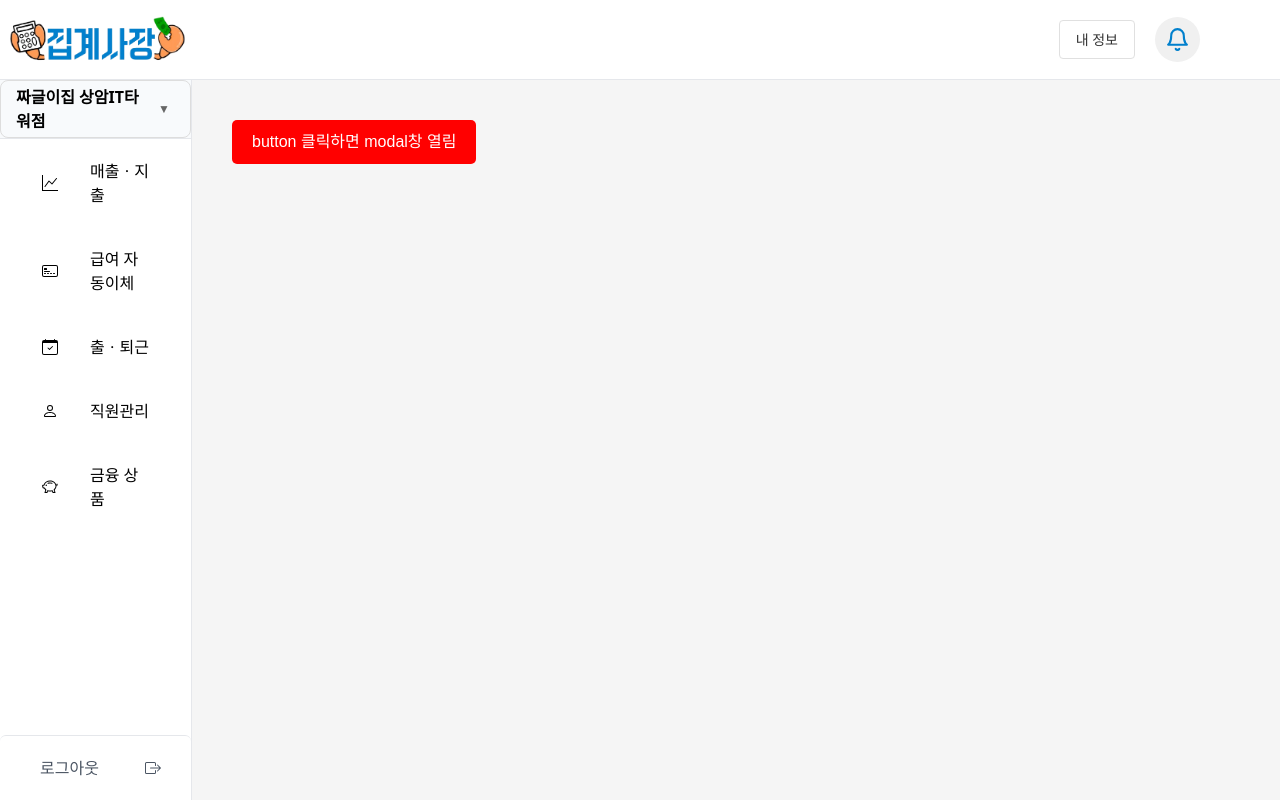
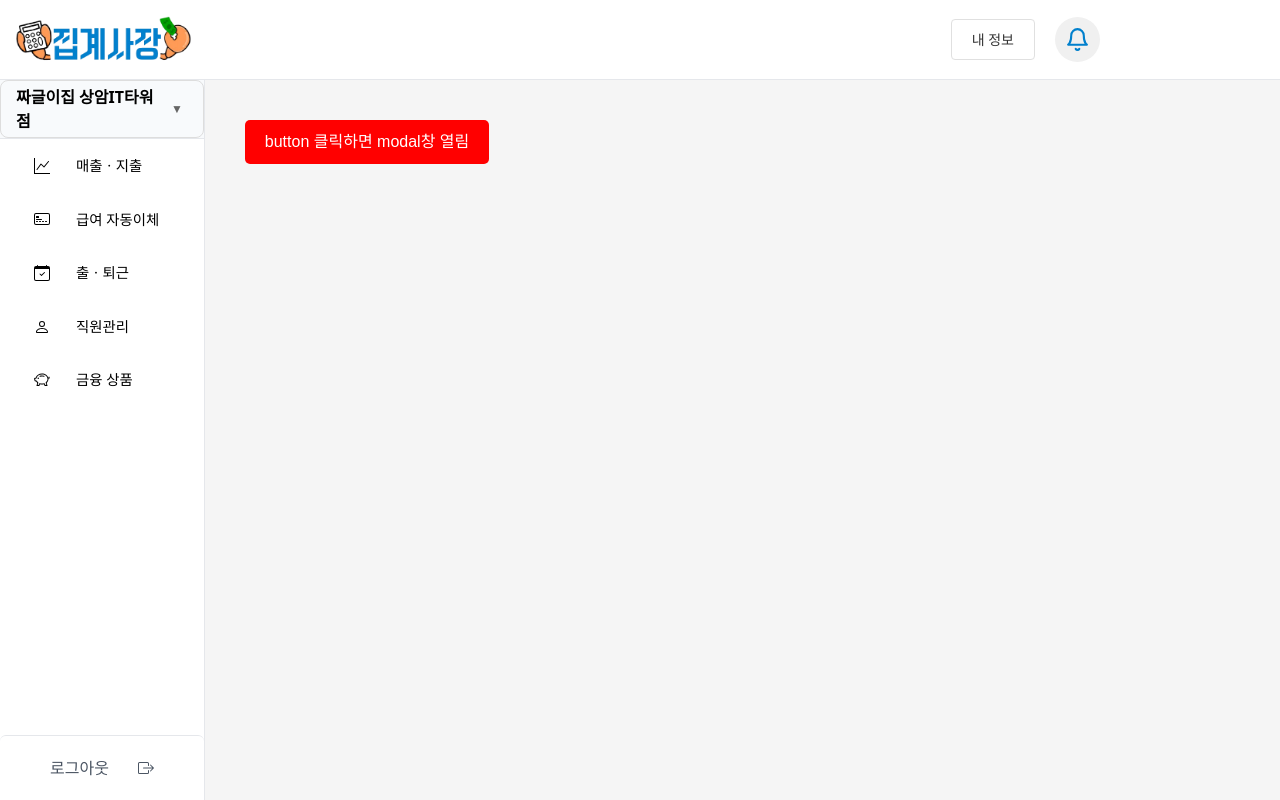
Before and after one commit to woorifisa-projects-3rd/MSA-FE, a Next.js app: page /mypage in a window 1280 px wide. Built offline with nearby package versions, Linux system fonts and the light colour scheme.

Commit message:
fix:header,navigation css 수정

```diff
--- a/app/globals.css
+++ b/app/globals.css
@@ -10,7 +10,7 @@
   --main-woori-blue: #0180CD;
   --woori-light-blue: #38BEEF;
   --woori-deep-blue: #0067AC;
-  --sidebar-width: 15%;
+  --sidebar-width: 16%;
 }
 
 body {
--- a/components/header/main-header/main-header.module.css
+++ b/components/header/main-header/main-header.module.css
@@ -24,7 +24,7 @@
 .headerRight {
     width: calc(100% - var(--sidebar-width));
     height: 100%;
-    padding-right: 80px;
+    padding-right: 180px;
     display: flex;
     align-items: center;
     justify-content: space-between;
@@ -45,7 +45,7 @@
 .profile_button {
     background-color: #FFFFFF;
     border: 1px solid #e0e0e0;
-    padding: 8px 16px;
+    padding: 9px 20px;
     border-radius: 4px;
     font-size: 14px;
     color: #333;
--- a/components/navigation/navigation.module.css
+++ b/components/navigation/navigation.module.css
@@ -19,7 +19,7 @@
 .mainItemBox{
     display: flex;
     align-items: center;
-    padding: 20px 40px;
+    padding: 20px 60px;
     font-size: 16px;
     cursor: pointer;
 }
@@ -33,23 +33,24 @@
 .icon {
     font-size: 1rem;
     min-width: 20px;
-    margin-right: 30px;
+    margin-right: 35px;
     font-weight: 600;
 
 }
 
 .subMenuBox{
     font-size: 12px;
-    padding: 8px 20px 8px 80px;
+    /* padding: 8px 20px 8px 80px;  */
+    padding:8px 0;
     display: flex;
     flex-direction: column;
-    gap: 12px;
+    gap: 20px;
     background-color: #f9fafb;
 }
 
 .subMenuItem{
     display: flex;
-    /* justify-content: center; */
+    justify-content: center;
     width: 100%;
     font-size: 13px;
 }
@@ -61,7 +62,7 @@
 
 
 .logout {
-    padding: 20px 30px 20px 40px;
+    padding: 20px 50px;
     display: flex;
     justify-content: space-between;
     align-items: center;
@@ -75,3 +76,58 @@
 .logout:hover {
     color: var(--woori-deep-blue);
 }
+
+/* 반응형 */
+@media (max-width: 1670px) {
+    /* 화면 크기가 1670px 이하일 때 */
+    .mainItemBox {
+        padding: 1rem 2rem; /* 좌우 여백을 줄임 */
+        font-size: 0.9rem;  /* 폰트 크기 줄임 */
+    }
+
+    .icon {
+        margin-right: 1.5rem; /* 아이콘의 오른쪽 여백 줄임 */
+    }
+
+    .subMenuBox {
+        gap: 0.8rem; /* 서브 메뉴 간격 줄임 */
+    }
+    .topSection{
+        font-size: 16px;
+    }
+}
+
+@media (max-width: 1200px) {
+    /* 1200px 이하일 때 */
+    .mainItemBox {
+        padding: 0.8rem 1.5rem; /* 여백을 더 줄임 */
+        font-size: 0.875rem;
+    }
+
+    .icon {
+        margin-right: 1rem; /* 아이콘 여백 더 줄임 */
+    }
+
+    .subMenuBox {
+        gap: 0.6rem;
+    }
+
+}
+
+@media (max-width: 992px) {
+    /* 992px 이하일 때 (태블릿 및 작은 화면) */
+    .nav {
+        flex-direction: row;
+        justify-content: space-between;
+    }
+
+    .navigationSection {
+        display: none; /* 네비게이션 메뉴 숨기기 */
+    }
+
+    .logout {
+        padding: 1rem;
+    }
+
+
+}
```
